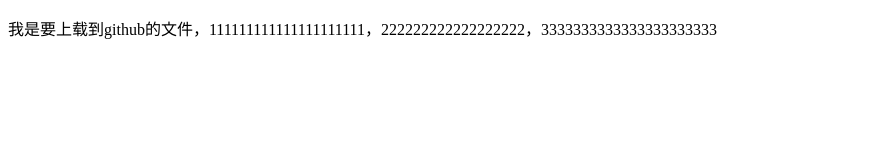
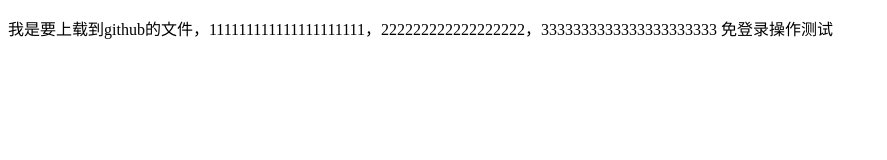
Before and after one commit to PhoenixJane/git-demo, a plain HTML site: page index.html in a window 1280 px wide. Shown: the whole page, without its empty margins (0-887 px from the left). Drawn offline with Linux system fonts and the light colour scheme.

Commit message:
测试ssh

```diff
--- a/index.html
+++ b/index.html
@@ -6,6 +6,8 @@
     <title>Document</title>
 </head>
 <body>
-    <p>我是要上载到github的文件，111111111111111111111，222222222222222222，3333333333333333333333</p>
+    <p>我是要上载到github的文件，111111111111111111111，222222222222222222，3333333333333333333333
+        免登录操作测试
+    </p>
 </body>
 </html>
```
